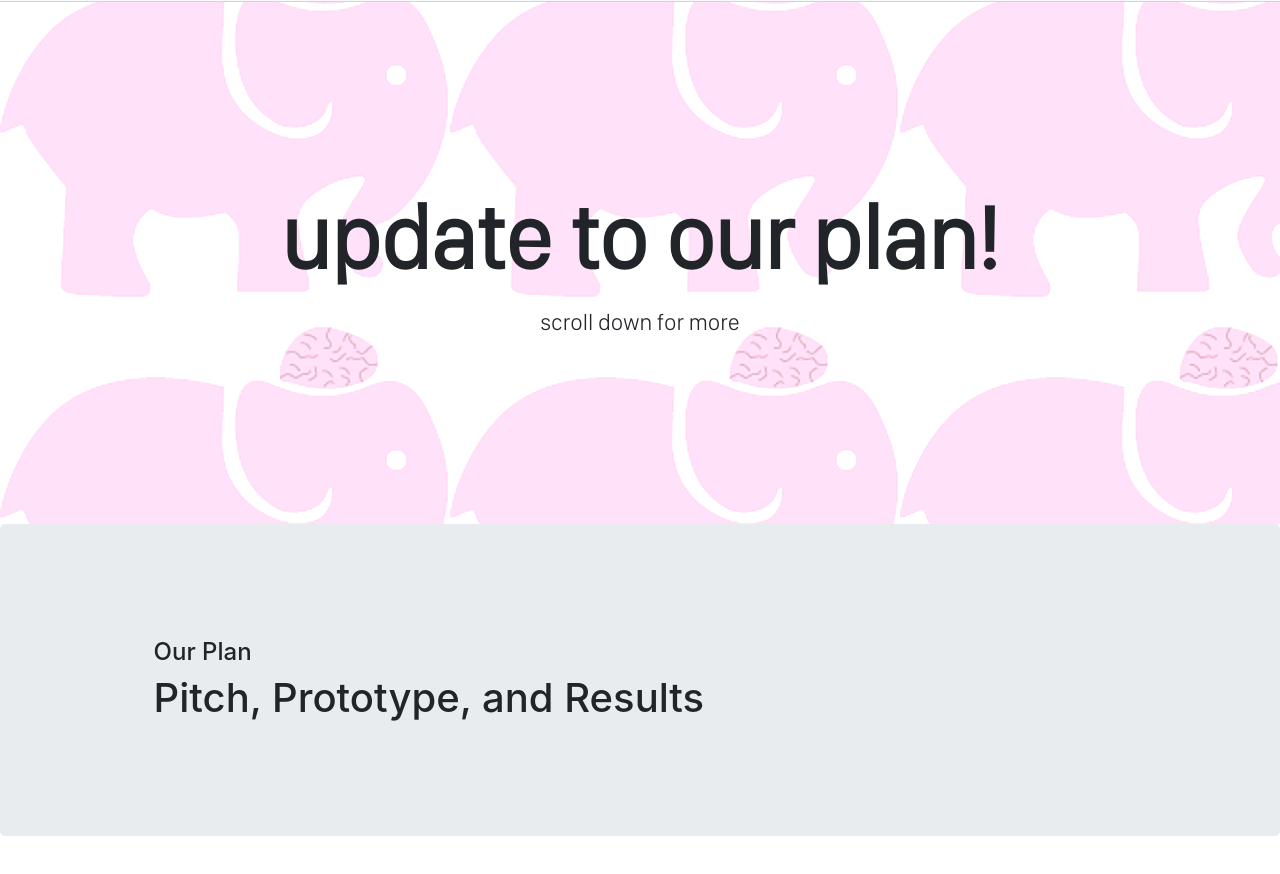
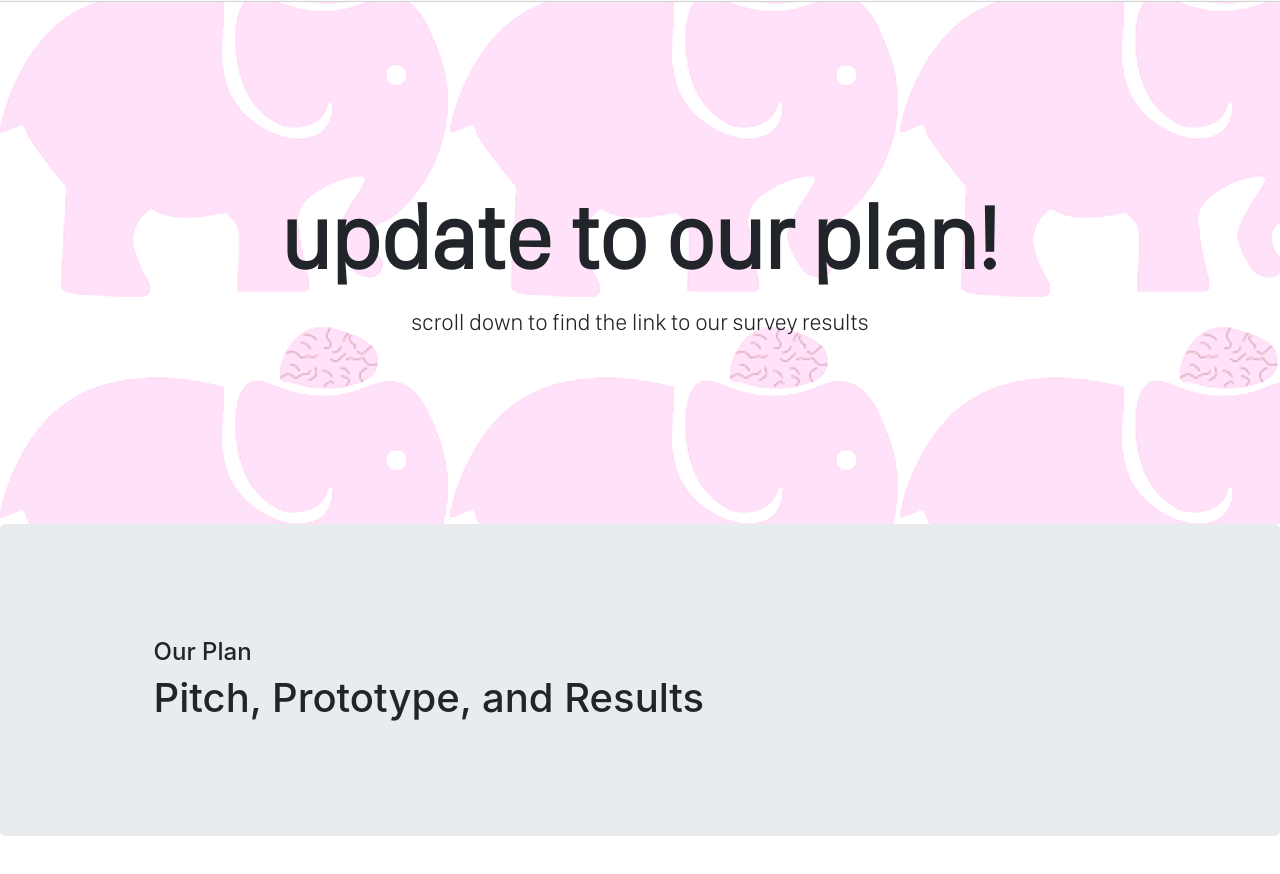
Before and after one commit to thecognitivetest/cognitive-web, a plain HTML site: page index.html in a window 1280 px wide. Shown: the part 60-934 px from the top of the page. Drawn offline with nearby package versions, Linux system fonts and the light colour scheme; a web font is replaced by a local one.

Commit message:
Update index.html

```diff
--- a/index.html
+++ b/index.html
@@ -98,7 +98,7 @@
             <div class = "heading-temp"> update to our plan!
             </div>
             <div class = "subscribe-temp">
-              <p>scroll down for more</p>
+              <p>scroll down to find the link to our survey results</p>
           </div>
         </main>
     </div>
```
